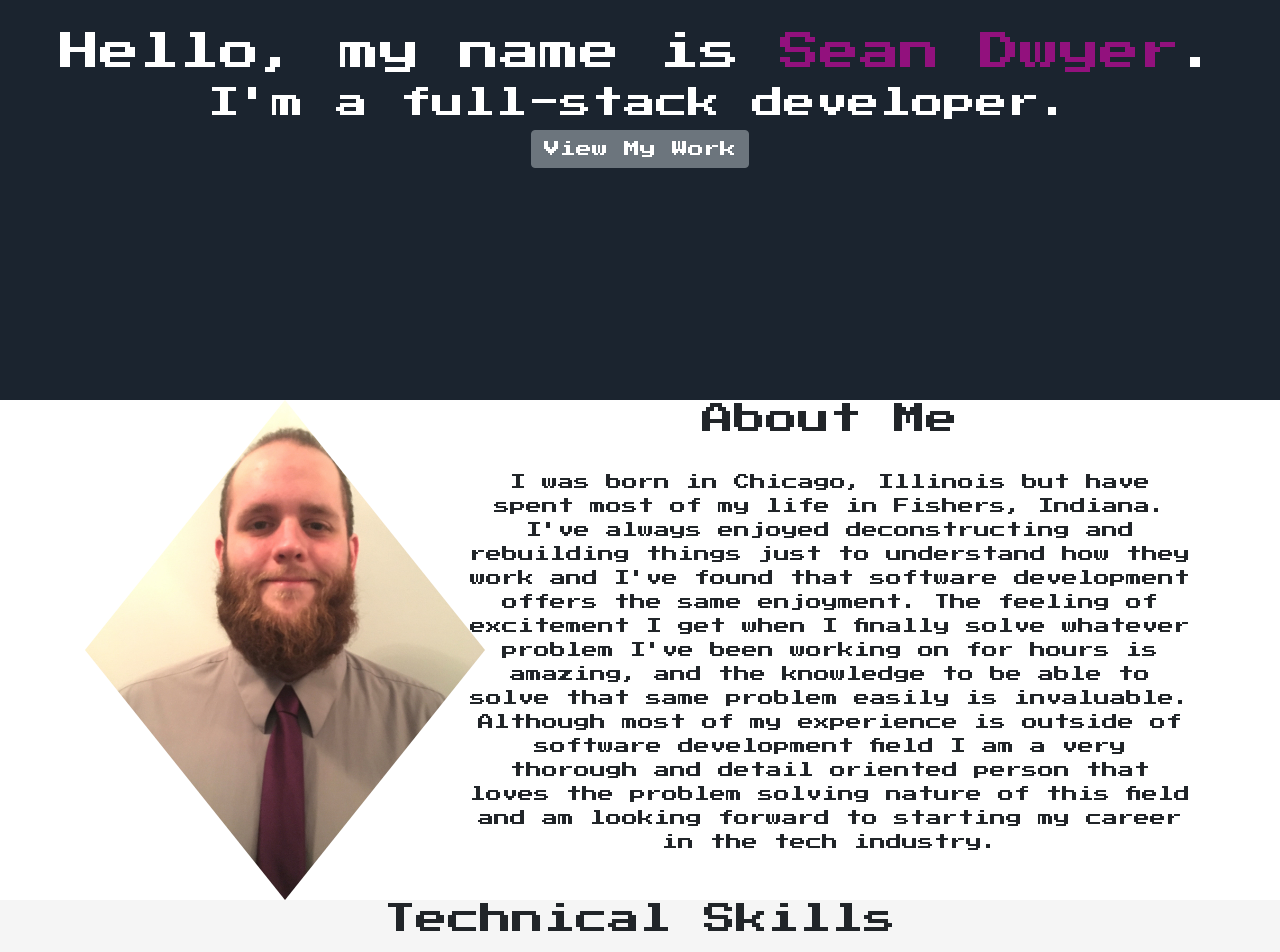
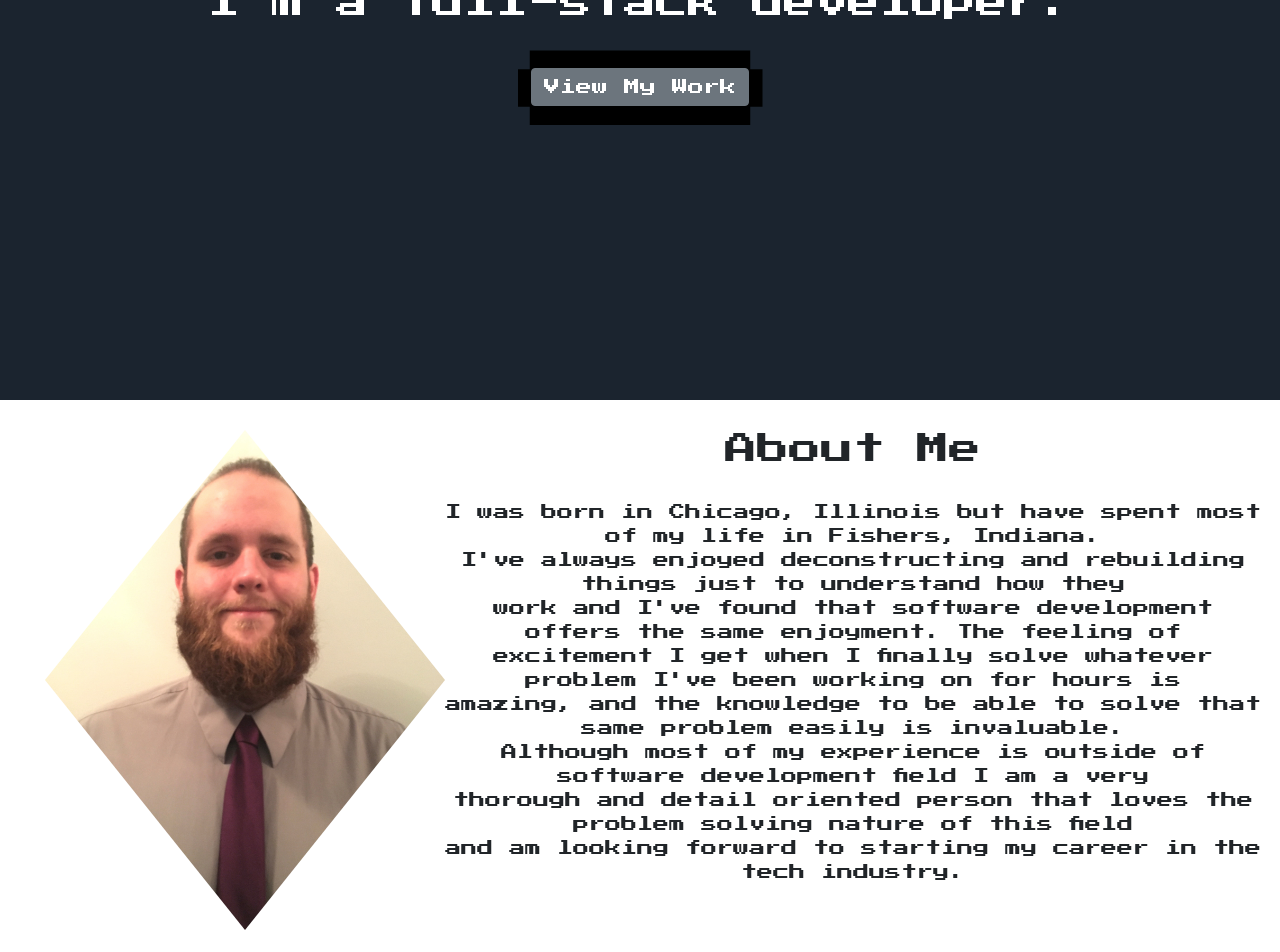
Before and after one commit to spdwyer06/Portfolio_React, a React (Create React App) app: page / in a window 1280 px wide. Shown: the part 400-1352 px from the top of the page. Built offline with nearby package versions, Linux system fonts and the light colour scheme.

Commit message:
Add equal margins between components

```diff
--- a/src/Components/AboutMe/AboutMe.css
+++ b/src/Components/AboutMe/AboutMe.css
@@ -1,8 +1,14 @@
-.aboutMeImg{
+.about-me-img{
     height: 500px;
     width: 400px;
+    margin-left: 30px;
     /* Diamond */
     clip-path: polygon(50% 0, 100% 50%, 50% 100%, 0% 50%);
     /* Pentagon */
     /* clip-path: polygon(50% 0%, 100% 38%, 82% 100%, 18% 100%, 0% 38%); */
 }
+
+#about-me{
+    margin-top: 30px;
+    margin-bottom: 30px;
+}
--- a/src/Components/AboutMe/AboutMe.js
+++ b/src/Components/AboutMe/AboutMe.js
@@ -6,10 +6,10 @@ import './aboutMe.css';
 
 const AboutMe = () => {
     return (
-    <Container>
+    <Container id='about-me' fluid={true}>
         <Row>
             <Col md='4'>
-                <img className='aboutMeImg' src={AboutMeImg2} alt='Me' />
+                <img className='about-me-img' src={AboutMeImg2} alt='Me' />
             </Col>
             <Col md='8'>
                     <h2>About Me</h2>
--- a/src/Components/ContactMe/ContactMe.css
+++ b/src/Components/ContactMe/ContactMe.css
@@ -18,11 +18,11 @@
 }
 
 #resume-btn{
-    margin-bottom: 50px;;
+    margin-bottom: 50px;
 }
 
 #contact-me-header{
-    margin-top: 25px;
+    margin-top: 30px;
     margin-bottom: 30px;
 }
 
--- a/src/Components/Footer/Footer.css
+++ b/src/Components/Footer/Footer.css
@@ -4,7 +4,15 @@
     color: white;
 }
 
+#footer-header{
+    margin-top: 30px;
+}
+
 .footer-img{
     height: 75px;
     width: 75px;
 }
+
+#final-row{
+    margin-bottom: 30px;
+}
--- a/src/Components/Footer/Footer.js
+++ b/src/Components/Footer/Footer.js
@@ -17,7 +17,7 @@ const Footer = () => {
         <Container id='footer' fluid={true}>
             <Row>
                 <Col className='text-center'>
-                    <h6>-Find me on-</h6>
+                    <h6 id='footer-header'>-Find me on-</h6>
                 </Col>
             </Row>
             <Row>
@@ -41,7 +41,7 @@ const Footer = () => {
             </Row>
             <Row>
                 {/* <Col sm={{size: 'auto', offset: 5}}> */}
-                <Col>
+                <Col id='final-row'>
                 <a href='#landing-zone'><Button><i className="fa fa-angle-double-up"></i></Button></a>
                     {/* <FontAwesomeIcon icon='fa-angle-double-up' /> */}
                     {/* <FontAwesomeIcon icon={['fas', 'fa-angle-double-up']} /> */}
--- a/src/Components/LandingZone/LandingZone.js
+++ b/src/Components/LandingZone/LandingZone.js
@@ -25,7 +25,9 @@ const LandingZone = () => {
             </Row>
             <Row>
                 <Col className='text-center'>
-                    <a href='#portfolio'><Button>View My Work</Button></a>
+                    <div id='landing-zone-btn-bkg'>
+                    <a href='#portfolio'><Button id='landing-zone-btn'>View My Work</Button></a>
+                    </div>
                 </Col>
             </Row>
         </Container>
--- a/src/Components/LandingZone/landingZone.css
+++ b/src/Components/LandingZone/landingZone.css
@@ -12,7 +12,7 @@
 
 #first-row{
     padding-top: 20px;
-    margin-bottom: 200px;
+    margin-bottom: 100px;
 }
 
 .coin{
@@ -20,3 +20,15 @@
     width: 175px;
     margin-right: 30px;
 }
+
+#landing-zone-btn-bkg{
+    height: 75px;
+    width: 245px;
+    background-color: black;
+    margin-top: 20px;
+    margin-left: auto;
+    margin-right: auto;
+    margin-bottom: auto;
+    padding-top: 18px;
+    clip-path: polygon(0% 25%, 5% 25%, 5% 0%, 95% 0%, 95% 25%, 100% 25%, 100% 75%, 95% 75%, 95% 100%, 5% 100%, 5% 75%, 0% 75%);
+}
--- a/src/Components/Portfolio/portfolio.css
+++ b/src/Components/Portfolio/portfolio.css
@@ -2,3 +2,8 @@
     height: 30px;
     width: 30px;
 }
+
+#portfolio{
+    margin-top: 30px;
+    margin-bottom: 30px;
+}
--- a/src/Components/Skills/Skills.css
+++ b/src/Components/Skills/Skills.css
@@ -1,9 +1,16 @@
 #skills{
     background-color: #f5f5f5;
+}
+
+#skills-header{
+    margin-top: 30px;
+}
+
+#final-row{
+    margin-bottom: 30px;
 }
 
 .skills-logo{
     height: 100px;
     width: 100px;
-
 }
--- a/src/Components/Skills/Skills.js
+++ b/src/Components/Skills/Skills.js
@@ -15,7 +15,7 @@ const Skills = () => {
         <Container id='skills' fluid={true}>
             <Row>
                 <Col className='text-center'>
-                    <h2>Technical Skills</h2>
+                    <h2 id='skills-header'>Technical Skills</h2>
                 </Col>
             </Row>
             <br />
@@ -48,7 +48,7 @@ const Skills = () => {
                 </Col>
             </Row>
             <Row>
-                <Col md="4">HTML5/CSS3</Col>
+                <Col id='final-row' md="4">HTML5/CSS3</Col>
                 <Col md="4">React</Col>
                 <Col md="4">GitHub</Col>
             </Row>
```
